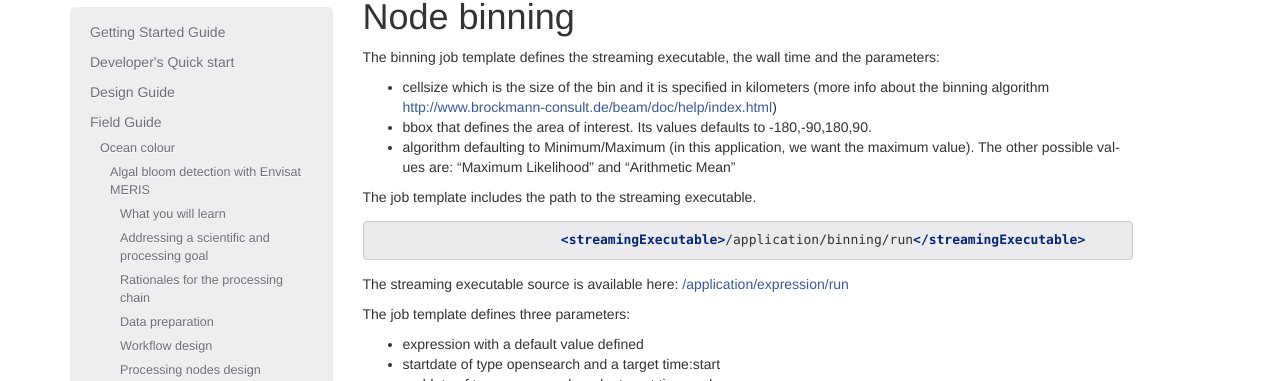
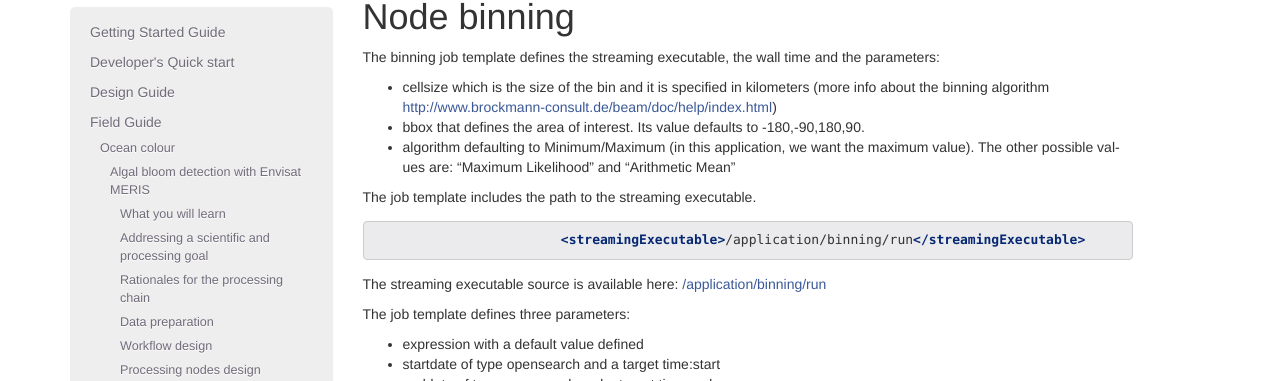
Before and after one commit to Terradue/doc-developer-sandbox, a Sphinx documentation site: the page built from source/field/ocean_color/lib_beam/nodes/binning.rst, in a window 1280 px wide. Shown: the part 322-703 px from the top of the page. Built offline with Sphinx 7.4.7, drawn with Linux system fonts in a browser that asks for light colours; pages that are not in the unit, such as notebooks, are missing from menus.

Commit message:
Update binning.rst

```diff
--- a/source/field/ocean_color/lib_beam/nodes/binning.rst
+++ b/source/field/ocean_color/lib_beam/nodes/binning.rst
@@ -4,7 +4,7 @@
 The binning job template defines the streaming executable, the wall time and the parameters:
 
 * cellsize which is the size of the bin and it is specified in kilometers (more info about the binning algorithm http://www.brockmann-consult.de/beam/doc/help/index.html)
-* bbox that defines the area of interest. Its values defaults to -180,-90,180,90.
+* bbox that defines the area of interest. Its value defaults to -180,-90,180,90.
 * algorithm defaulting to Minimum/Maximum (in this application, we want the maximum value). The other possible values are: "Maximum Likelihood" and "Arithmetic Mean"
 
 The job template includes the path to the streaming executable.
@@ -13,7 +13,7 @@
   :language: xml
   :lines: 26
 
-The streaming executable source is available here: `/application/expression/run <https://github.com/Terradue/BEAM-Arithm-tutorial/blob/master/expression/run>`_
+The streaming executable source is available here: `/application/binning/run <https://github.com/Terradue/BEAM-Arithm-tutorial/blob/master/binning/run>`_
 
 The job template defines three parameters:
 
```
